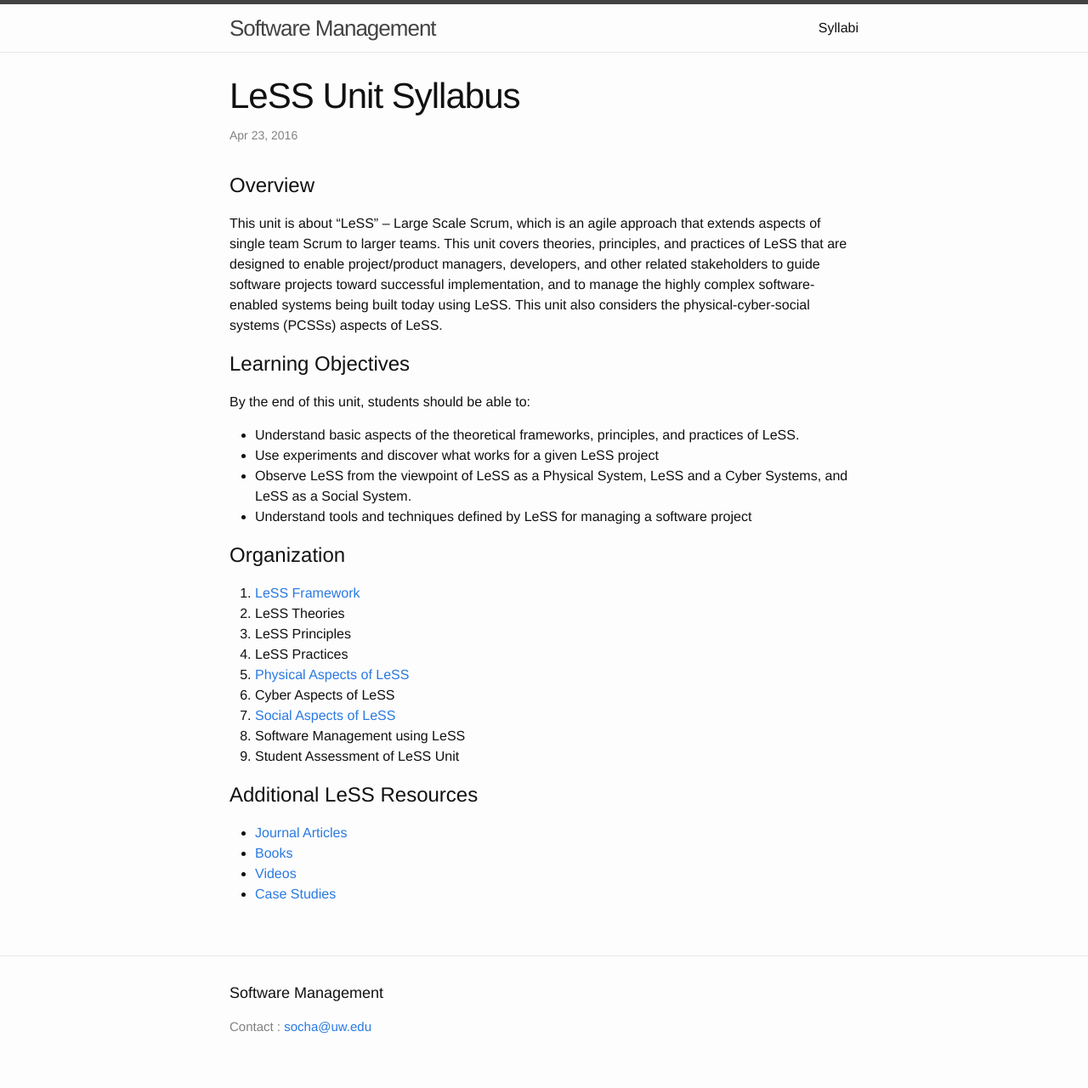
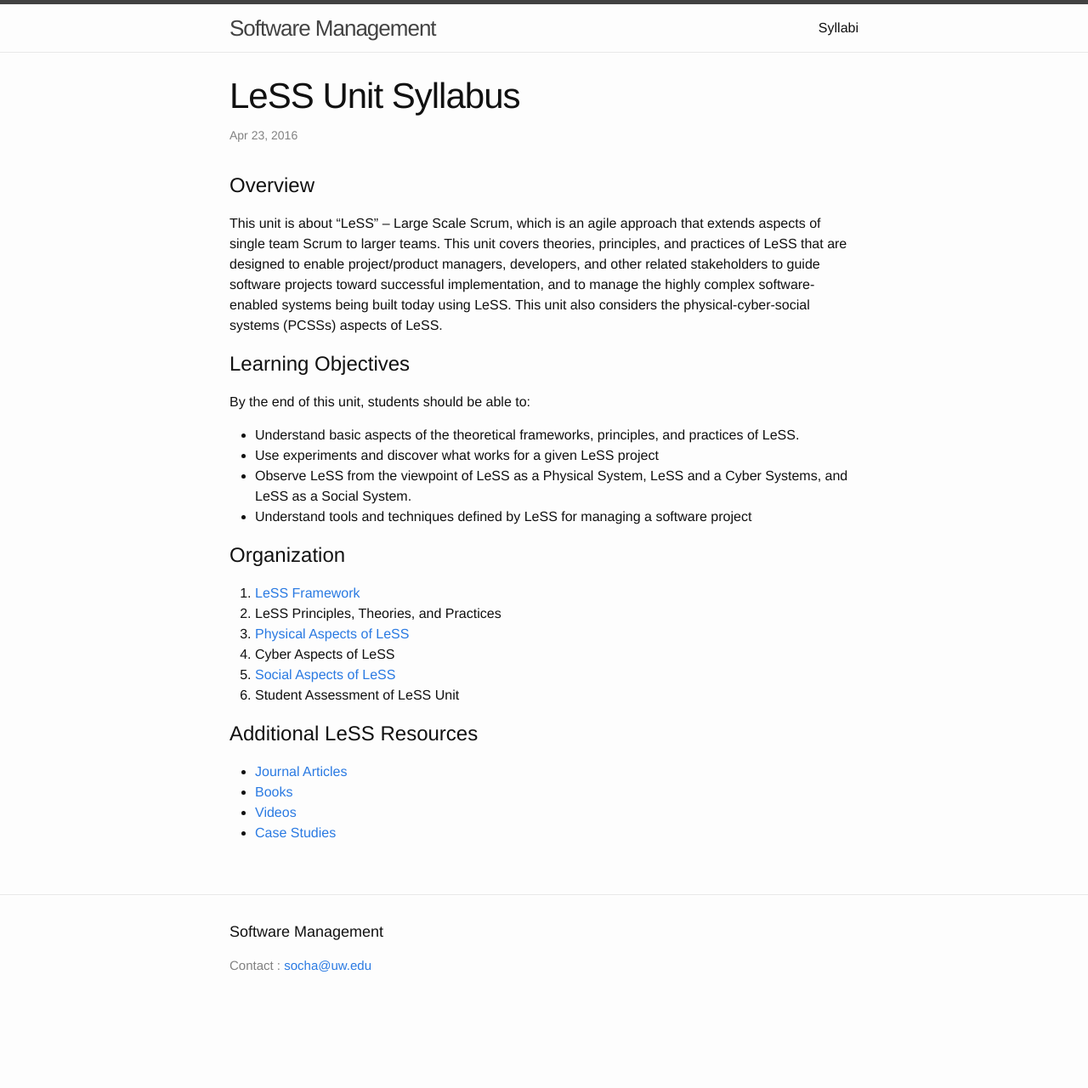
Before and after one commit to css566/css566.github.io, a Jekyll site: the page built from _posts/2016-04-23-less_syllabus.md, in a window 1280 px wide. Shown: the whole page at 85% size. Built offline with Jekyll 4.4.1, drawn with Linux system fonts in a browser that asks for light colours; comment, search, counter and statistics services are not loaded; after the commit the page ends 1208 px from its top, so only the background shows below that.

Commit message:
Update 2016-04-23-less_syllabus.md

```diff
--- a/_posts/2016-04-23-less_syllabus.md
+++ b/_posts/2016-04-23-less_syllabus.md
@@ -21,14 +21,11 @@
 # Organization
 
  1. [LeSS Framework]({% post_url 2016-04-25-Less_Framework_Unit %})
- 2. LeSS Theories
- 3. LeSS Principles
- 4. LeSS Practices
- 5. [Physical Aspects of LeSS]({% post_url 2016-04-26-less_physical %})
- 6. Cyber Aspects of LeSS
- 7. [Social Aspects of LeSS]({% post_url 2016-05-11-Social_aspects_of_LeSS %})
- 8. Software Management using LeSS
- 9. Student Assessment of LeSS Unit
+ 2. LeSS Principles, Theories, and Practices
+ 3. [Physical Aspects of LeSS]({% post_url 2016-04-26-less_physical %})
+ 4. Cyber Aspects of LeSS
+ 5. [Social Aspects of LeSS]({% post_url 2016-05-11-Social_aspects_of_LeSS %})
+ 6. Student Assessment of LeSS Unit
 
 # Additional LeSS Resources
 
```
